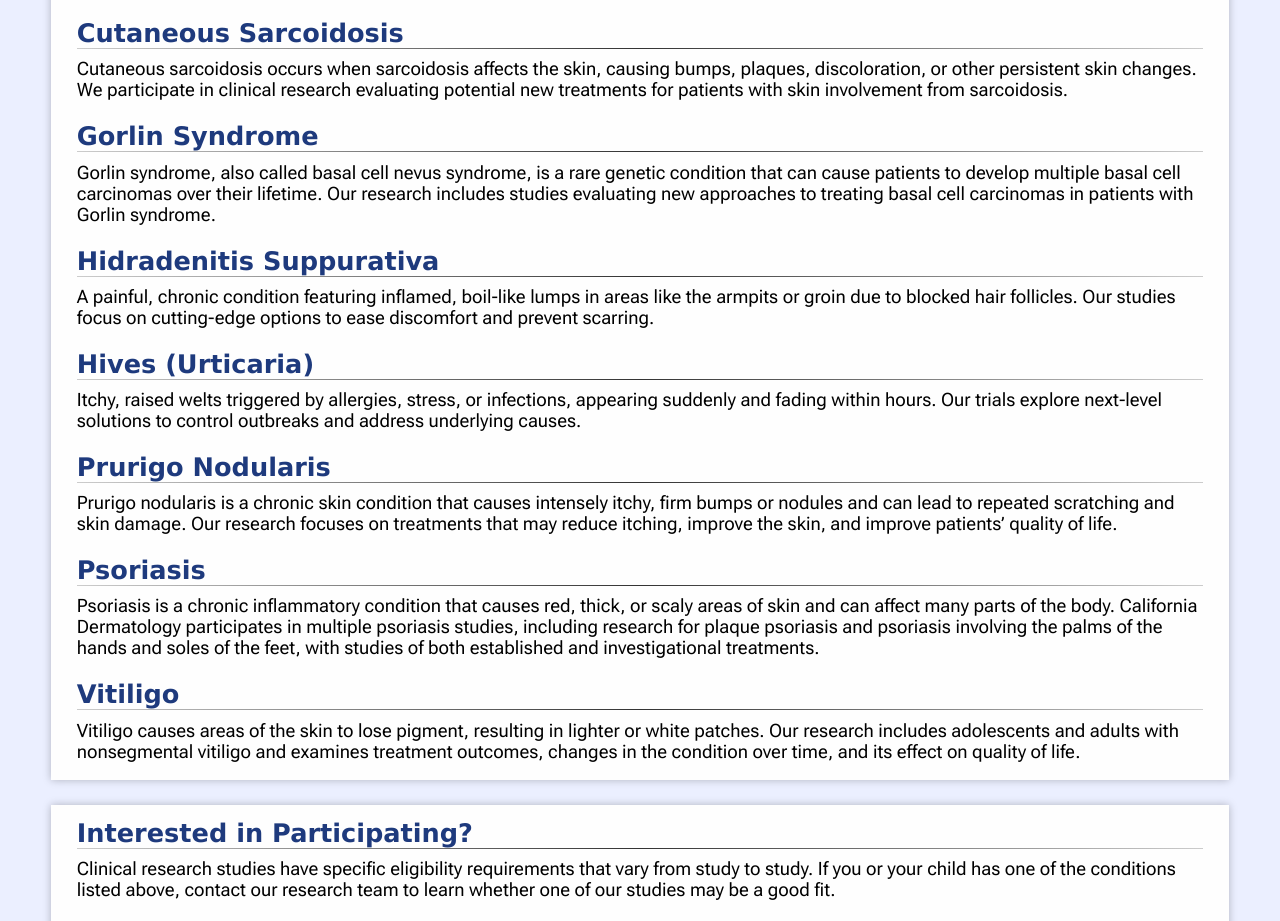
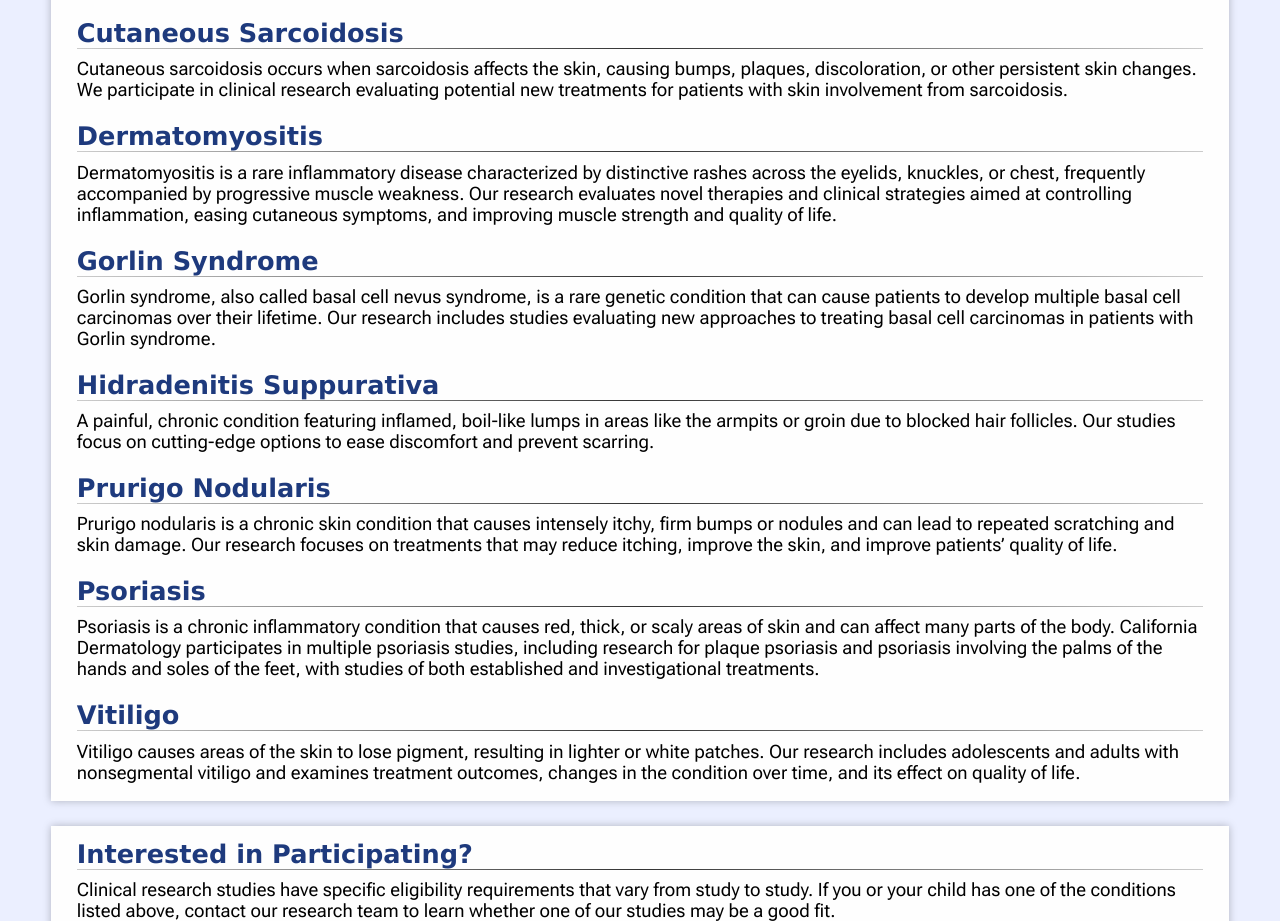
Before and after one commit to jjwu724/CA_Dermatology, a website: page research.html in a window 1280 px wide. Shown: the part 1418-2339 px from the top of the page. Drawn offline with Linux system fonts and the light colour scheme.

Commit message:
Add files via upload

```diff
--- a/research.html
+++ b/research.html
@@ -41,14 +41,14 @@
       <h2 id="cs">Cutaneous Sarcoidosis</h2><hr>
       <p>Cutaneous sarcoidosis occurs when sarcoidosis affects the skin, causing bumps, plaques, discoloration, or other persistent skin changes. We participate in clinical research evaluating potential new treatments for patients with skin involvement from sarcoidosis.</p>
       <br>
+      <h2 id="de">Dermatomyositis</h2><hr>
+      <p>Dermatomyositis is a rare inflammatory disease characterized by distinctive rashes across the eyelids, knuckles, or chest, frequently accompanied by progressive muscle weakness. Our research evaluates novel therapies and clinical strategies aimed at controlling inflammation, easing cutaneous symptoms, and improving muscle strength and quality of life.</p>
+      <br>
       <h2 id="gs">Gorlin Syndrome</h2><hr>
       <p>Gorlin syndrome, also called basal cell nevus syndrome, is a rare genetic condition that can cause patients to develop multiple basal cell carcinomas over their lifetime. Our research includes studies evaluating new approaches to treating basal cell carcinomas in patients with Gorlin syndrome.</p>
       <br>
       <h2 id="hs">Hidradenitis Suppurativa</h2><hr>
       <p>A painful, chronic condition featuring inflamed, boil-like lumps in areas like the armpits or groin due to blocked hair follicles. Our studies focus on cutting-edge options to ease discomfort and prevent scarring.</p>
-      <br>
-      <h2 id="hi">Hives (Urticaria)</h2><hr>
-      <p>Itchy, raised welts triggered by allergies, stress, or infections, appearing suddenly and fading within hours. Our trials explore next-level solutions to control outbreaks and address underlying causes.</p>
       <br>
       <h2 id="pn">Prurigo Nodularis</h2><hr>
       <p>Prurigo nodularis is a chronic skin condition that causes intensely itchy, firm bumps or nodules and can lead to repeated scratching and skin damage. Our research focuses on treatments that may reduce itching, improve the skin, and improve patients’ quality of life.</p>
--- a/shared.html
+++ b/shared.html
@@ -174,9 +174,9 @@
                 <li><a href="research.html?section=ci">Chronic Itching (Pruritus)</a></li>
                 <li><a href="research.html?section=cl">Cutaneous Lupus</a></li>
                 <li><a href="research.html?section=cs">Cutaneous Sarcoidosis</a></li>
+                <li><a href="research.html?section=de">Dermatomyositis</a></li>
                 <li><a href="research.html?section=gs">Gorlin Syndrome</a></li>
                 <li><a href="research.html?section=hs">Hidradenitis Suppurativa</a></li>
-                <li><a href="research.html?section=hi">Hives (Urticaria)</a></li>
                 <li><a href="research.html?section=pn">Prurigo Nodularis</a></li>
                 <li><a href="research.html?section=ps">Psoriasis</a></li>
                 <li><a href="research.html?section=vi">Vitiligo</a></li>
```
